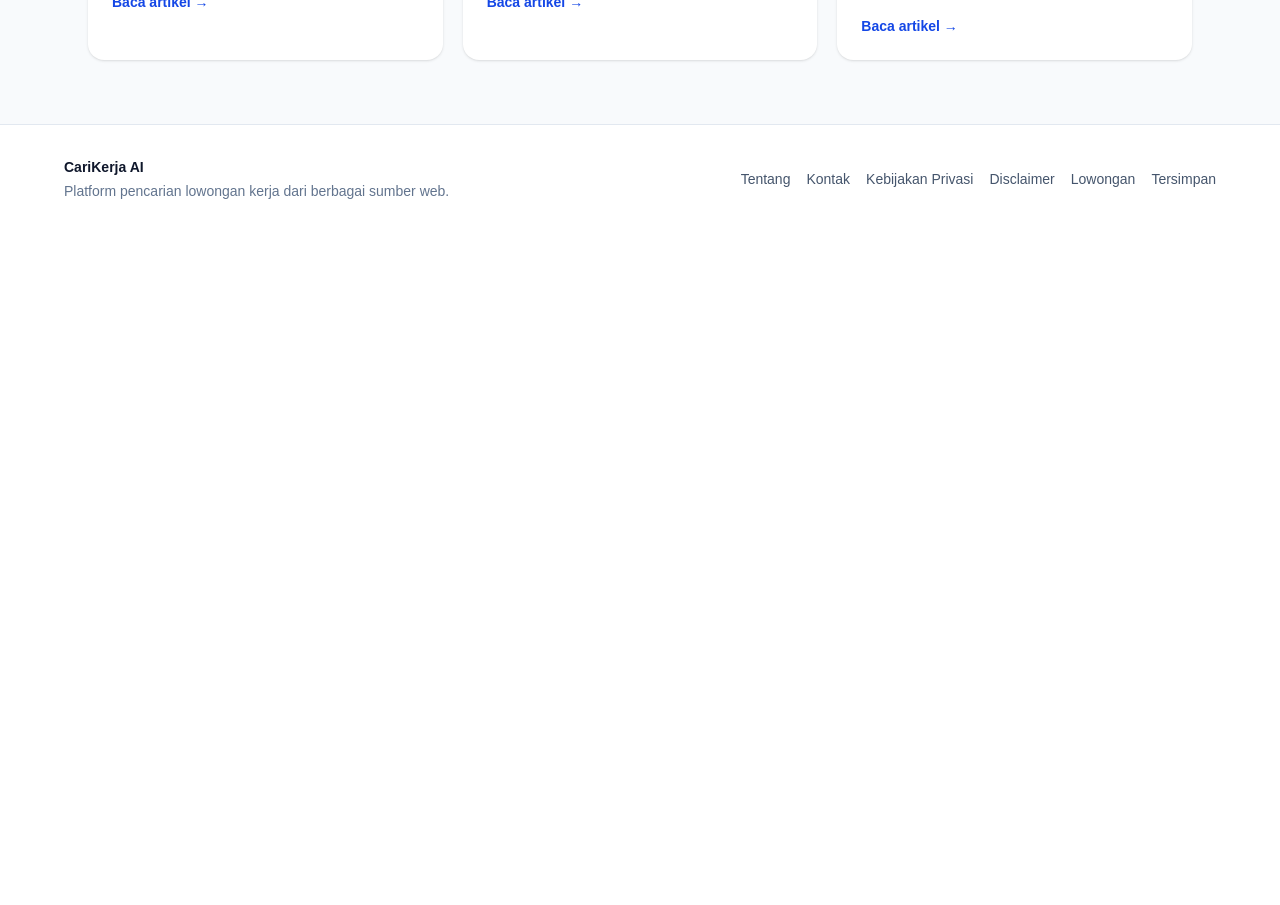
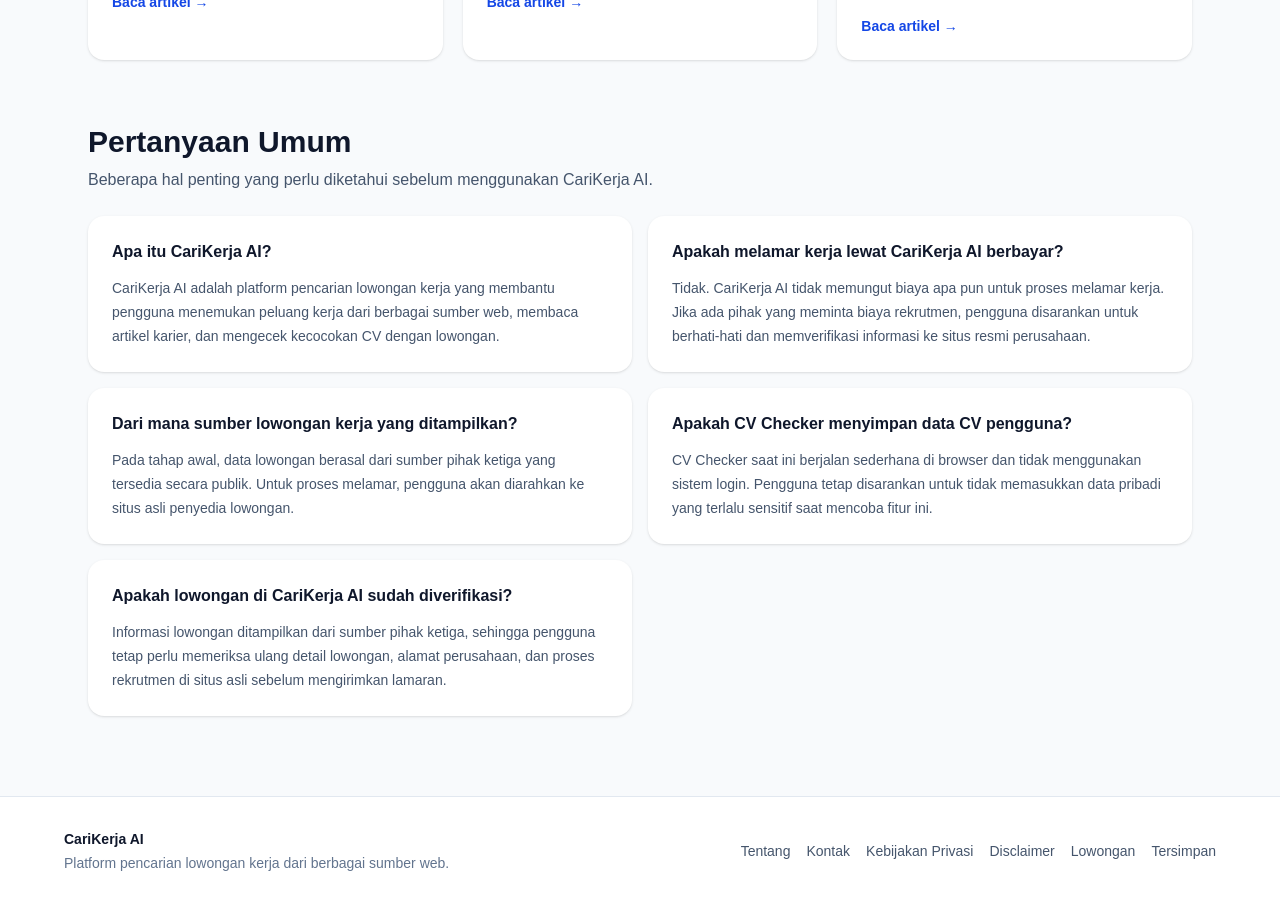
Before and after one commit to pengembanganbrian-coder/carikerja-ai, a Next.js app: page / in a window 1280 px wide. Shown: the part 1860-2765 px from the top of the page. Before the commit the page ends 2093 px from the top, so only its background shows below. Built offline with nearby package versions, Linux system fonts and the light colour scheme.

Commit message:
Add homepage FAQ section

```diff
--- a/app/page.tsx
+++ b/app/page.tsx
@@ -2,6 +2,34 @@
 import { jobCategories } from "./data/jobCategories";
 
 const latestArticles = careerArticles.slice(0, 6);
+
+const faqs = [
+  {
+    question: "Apa itu CariKerja AI?",
+    answer:
+      "CariKerja AI adalah platform pencarian lowongan kerja yang membantu pengguna menemukan peluang kerja dari berbagai sumber web, membaca artikel karier, dan mengecek kecocokan CV dengan lowongan.",
+  },
+  {
+    question: "Apakah melamar kerja lewat CariKerja AI berbayar?",
+    answer:
+      "Tidak. CariKerja AI tidak memungut biaya apa pun untuk proses melamar kerja. Jika ada pihak yang meminta biaya rekrutmen, pengguna disarankan untuk berhati-hati dan memverifikasi informasi ke situs resmi perusahaan.",
+  },
+  {
+    question: "Dari mana sumber lowongan kerja yang ditampilkan?",
+    answer:
+      "Pada tahap awal, data lowongan berasal dari sumber pihak ketiga yang tersedia secara publik. Untuk proses melamar, pengguna akan diarahkan ke situs asli penyedia lowongan.",
+  },
+  {
+    question: "Apakah CV Checker menyimpan data CV pengguna?",
+    answer:
+      "CV Checker saat ini berjalan sederhana di browser dan tidak menggunakan sistem login. Pengguna tetap disarankan untuk tidak memasukkan data pribadi yang terlalu sensitif saat mencoba fitur ini.",
+  },
+  {
+    question: "Apakah lowongan di CariKerja AI sudah diverifikasi?",
+    answer:
+      "Informasi lowongan ditampilkan dari sumber pihak ketiga, sehingga pengguna tetap perlu memeriksa ulang detail lowongan, alamat perusahaan, dan proses rekrutmen di situs asli sebelum mengirimkan lamaran.",
+  },
+];
 
 export default function Home() {
   return (
@@ -166,6 +194,27 @@
           ))}
         </div>
       </section>
+
+      <section className="mx-auto max-w-6xl px-6 pb-20">
+        <div className="mb-6">
+          <h2 className="text-3xl font-extrabold">Pertanyaan Umum</h2>
+          <p className="mt-2 max-w-2xl text-slate-600">
+            Beberapa hal penting yang perlu diketahui sebelum menggunakan
+            CariKerja AI.
+          </p>
+        </div>
+
+        <div className="grid gap-4 md:grid-cols-2">
+          {faqs.map((faq) => (
+            <div key={faq.question} className="rounded-2xl bg-white p-6 shadow">
+              <h3 className="font-bold">{faq.question}</h3>
+              <p className="mt-3 text-sm leading-6 text-slate-600">
+                {faq.answer}
+              </p>
+            </div>
+          ))}
+        </div>
+      </section>
     </main>
   );
 }
```
